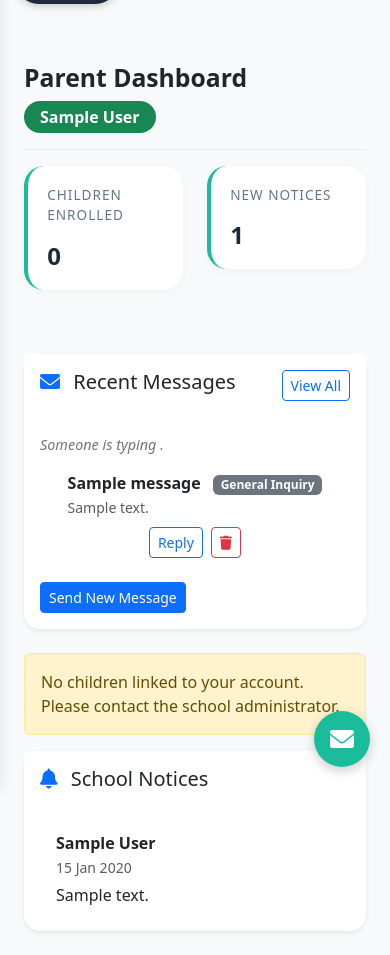
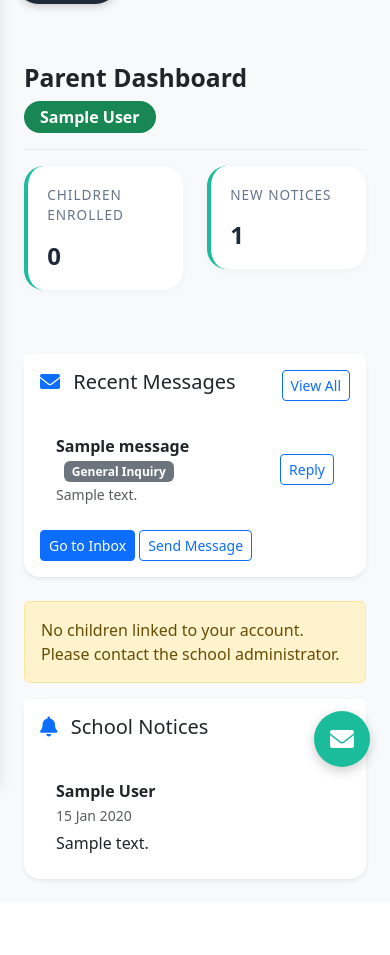
Before and after one commit to watson4040/scholaroid, a Django app: page /dashboard/parent/ in a window 390 px wide. Shown: the part 57-1012 px from the top of the page. After the commit the page ends 939 px from the top, so only its background shows below. Run offline with Django 5.2, Linux system fonts and the light colour scheme; a user stored in the database is signed in; tables that the repository leaves empty hold one stand-in row (values such as "Sample post").

Commit message:
Add 'Send Message' link to parent and admin dashboard sidebars

```diff
--- a/accountsApp/templates/accountsApp/dashboard_parent.html
+++ b/accountsApp/templates/accountsApp/dashboard_parent.html
@@ -4,7 +4,7 @@
 
 {% block extra_css %}
 <style>
-  /* Sidebar styling – your existing CSS */
+  /* ─── Sidebar styling ─── */
   .parent-sidebar {
     position: fixed;
     top: 0;
@@ -146,64 +146,43 @@
     .stat-number { font-size: 1.5rem; }
     .fab-message { display: block; }
   }
-
-  /* Message widget – no animation to avoid blink */
-  .message-item {
-    transition: background 0.2s;
-  }
-  .message-item:hover {
-    background: #f8f9fa;
-  }
-  .message-item .delete-btn {
-    opacity: 0;
-    transition: opacity 0.2s;
-  }
-  .message-item:hover .delete-btn {
-    opacity: 1;
-  }
-  .typing-indicator {
-    display: none;
-    font-style: italic;
-    color: #6c757d;
-    font-size: 0.9rem;
-    padding: 0.5rem 0;
-  }
-  .typing-indicator .dots::after {
-    content: '...';
-    animation: dots 1.2s steps(3, end) infinite;
-  }
-  @keyframes dots {
-    0% { content: ''; }
-    33% { content: '.'; }
-    66% { content: '..'; }
-    100% { content: '...'; }
-  }
-  #messages-list {
-    max-height: 250px;
+  .message-preview {
+    max-height: 200px;
     overflow-y: auto;
   }
-  #messages-list .list-group-item {
-    flex-wrap: wrap;
+  .toast-container {
+    position: fixed;
+    top: 80px;
+    right: 20px;
+    z-index: 9999;
+    max-width: 350px;
   }
-  #messages-list .list-group-item > div:first-child {
-    flex: 1 1 70%;
-    min-width: 150px;
+  .toast-message {
+    background: #fff;
+    border-radius: 8px;
+    padding: 12px 20px;
+    margin-bottom: 10px;
+    box-shadow: 0 4px 12px rgba(0,0,0,0.15);
+    border-left: 4px solid #28a745;
+    animation: slideIn 0.3s ease forwards;
+    display: flex;
+    align-items: center;
+    gap: 10px;
+    font-size: 14px;
   }
-  #messages-list .list-group-item > div:last-child {
-    flex: 0 0 auto;
+  .toast-message.error { border-left-color: #dc3545; }
+  .toast-message.warning { border-left-color: #ffc107; }
+  .toast-message.info { border-left-color: #17a2b8; }
+  .toast-message i { font-size: 20px; }
+  .toast-message .close-toast {
+    margin-left: auto;
+    cursor: pointer;
+    font-weight: bold;
+    color: #999;
   }
-  @media (max-width: 576px) {
-    #messages-list .list-group-item {
-      flex-direction: column;
-      align-items: stretch;
-    }
-    #messages-list .list-group-item > div:first-child {
-      flex: 1 1 100%;
-      margin-bottom: 8px;
-    }
-    #messages-list .list-group-item > div:last-child {
-      text-align: right;
-    }
+  @keyframes slideIn {
+    from { transform: translateX(100%); opacity: 0; }
+    to { transform: translateX(0); opacity: 1; }
   }
 </style>
 {% endblock %}
@@ -233,6 +212,10 @@
     <a class="nav-link" href="#children"><i class="fas fa-child"></i> My Children</a>
     <a class="nav-link" href="{% url 'inbox' %}">
       <i class="fas fa-envelope"></i> Messages
+    </a>
+    <!-- ─── NEW: Send Message link ─── -->
+    <a class="nav-link" href="{% url 'send_message_to_any' %}">
+      <i class="fas fa-paper-plane"></i> Send Message
     </a>
     <a class="nav-link" href="{% url 'parent_invoices' %}">
       <i class="fas fa-file-invoice-dollar"></i> Fees & Payments
@@ -271,24 +254,23 @@
       </div>
     </div>
 
-    <!-- Message Widget with auto-refresh (no blink) -->
+    <!-- Message Widget -->
     <div id="messages" class="card shadow-sm border-0 rounded-4 mb-4">
       <div class="card-header bg-white border-0 pt-3 d-flex justify-content-between align-items-center">
         <h5><i class="fas fa-envelope me-2 text-primary"></i> Recent Messages</h5>
         <a href="{% url 'inbox' %}" class="btn btn-sm btn-outline-primary">View All</a>
       </div>
       <div class="card-body">
-        <div id="typing-indicator" class="typing-indicator">Someone is typing <span class="dots"></span></div>
         <ul id="messages-list" class="list-group list-group-flush">
           <!-- Dynamically loaded by JavaScript -->
         </ul>
         <div class="mt-3">
-          <a href="{% url 'parent_send_message' %}" class="btn btn-primary btn-sm">Send New Message</a>
+          <a href="{% url 'inbox' %}" class="btn btn-primary btn-sm">Go to Inbox</a>
+          <a href="{% url 'send_message_to_any' %}" class="btn btn-outline-primary btn-sm">Send Message</a>
         </div>
       </div>
     </div>
 
-    <!-- Children -->
     <div id="children">
       {% for child_data in children_data %}
       <div class="card shadow-sm border-0 rounded-4 mb-4">
@@ -343,7 +325,6 @@
       {% endfor %}
     </div>
 
-    <!-- Notices -->
     <div id="notices" class="card shadow-sm border-0 rounded-4">
       <div class="card-header bg-white border-0 pt-3">
         <h5><i class="fas fa-bell me-2 text-primary"></i> School Notices</h5>
@@ -365,77 +346,95 @@
   </div>
 </div>
 
+<!-- ─── TOAST CONTAINER ─── -->
+<div id="toast-container" class="toast-container"></div>
+
 <script>
   (function() {
-    const csrfToken = '{{ csrf_token }}';
-    const container = document.getElementById('messages-list');
-    const typingIndicator = document.getElementById('typing-indicator');
-
-    function getMessageIds() {
-      const items = container.querySelectorAll('li[data-mid]');
-      return Array.from(items).map(li => li.dataset.mid).filter(id => id);
+    // ─── Toast system ───
+    function showToast(message, type = 'success') {
+      const container = document.getElementById('toast-container');
+      if (!container) return;
+      const toast = document.createElement('div');
+      toast.className = `toast-message ${type}`;
+      let icon = 'fa-check-circle';
+      if (type === 'error') icon = 'fa-exclamation-circle';
+      else if (type === 'warning') icon = 'fa-exclamation-triangle';
+      else if (type === 'info') icon = 'fa-info-circle';
+      toast.innerHTML = `
+        <i class="fas ${icon}"></i>
+        <span>${message}</span>
+        <span class="close-toast">&times;</span>
+      `;
+      container.appendChild(toast);
+      setTimeout(() => { toast.remove(); }, 4000);
+      toast.querySelector('.close-toast').addEventListener('click', function() {
+        toast.remove();
+      });
     }
 
+    // ─── Show any Django messages as toasts ───
+    const msgContainer = document.getElementById('django-messages');
+    if (msgContainer) {
+      const msgs = msgContainer.querySelectorAll('ul.messagelist li, .alert');
+      msgs.forEach(el => {
+        let type = 'success';
+        if (el.classList.contains('error') || el.classList.contains('danger')) type = 'error';
+        else if (el.classList.contains('warning')) type = 'warning';
+        else if (el.classList.contains('info')) type = 'info';
+        showToast(el.textContent.trim(), type);
+        el.remove();
+      });
+      if (msgContainer.children.length === 0) msgContainer.remove();
+    }
+
+    // ─── Sidebar toggle for mobile ───
+    const toggleBtn = document.getElementById('mobileSidebarToggle');
+    const sidebar = document.getElementById('parentSidebar');
+    if (toggleBtn) {
+      toggleBtn.addEventListener('click', function(e) {
+        e.stopPropagation();
+        sidebar.classList.toggle('mobile-open');
+      });
+      document.addEventListener('click', function(event) {
+        if (window.innerWidth <= 768 && sidebar.classList.contains('mobile-open')) {
+          if (!sidebar.contains(event.target) && !toggleBtn.contains(event.target)) {
+            sidebar.classList.remove('mobile-open');
+          }
+        }
+      });
+    }
+
+    document.querySelectorAll('.parent-sidebar .nav-link[href^="#"]').forEach(anchor => {
+      anchor.addEventListener('click', function(e) {
+        e.preventDefault();
+        const target = document.querySelector(this.getAttribute('href'));
+        if (target) target.scrollIntoView({ behavior: 'smooth' });
+      });
+    });
+
+    // ─── Auto-refresh messages ───
     function refreshMessages() {
       fetch('/api/recent-messages/')
         .then(r => r.json())
         .then(data => {
-          // Update typing indicator
-          const anyTyping = data.messages && data.messages.some(msg => msg.is_typing);
-          typingIndicator.style.display = anyTyping ? 'block' : 'none';
-
+          const container = document.getElementById('messages-list');
+          if (container) {
             if (data.messages && data.messages.length > 0) {
-            // Compare IDs
-            const newIds = data.messages.map(msg => String(msg.id));
-            const currentIds = getMessageIds();
-            const same = newIds.length === currentIds.length && newIds.every(id => currentIds.includes(id));
-            if (same) {
-              // No change – do nothing to avoid blinking
-              return;
-            }
-
-            // Update list
               container.innerHTML = data.messages.map(msg => `
-              <li class="list-group-item d-flex justify-content-between align-items-center" data-mid="${msg.id}">
+                <li class="list-group-item d-flex justify-content-between align-items-center">
                   <div>
                     <strong>${msg.subject}</strong>
                     <span class="badge bg-secondary ms-2">${msg.type}</span>
                     <br>
                     <small class="text-muted">${msg.body}</small>
                   </div>
-                <div class="d-flex align-items-center gap-2">
+                  <div>
                     <a href="/conversation/${msg.sender_id}/" class="btn btn-sm btn-outline-primary">Reply</a>
-                  <button class="btn btn-sm btn-outline-danger delete-btn" data-mid="${msg.id}">
-                    <i class="fas fa-trash"></i>
-                  </button>
                   </div>
                 </li>
               `).join('');
-
-            // Rebind delete events
-            container.querySelectorAll('.delete-btn').forEach(btn => {
-              btn.addEventListener('click', function(e) {
-                e.preventDefault();
-                const mid = this.dataset.mid;
-                if (confirm('Delete this message?')) {
-                  fetch('/api/delete-message/', {
-                    method: 'POST',
-                    headers: {
-                      'X-CSRFToken': csrfToken,
-                      'Content-Type': 'application/json'
-                    },
-                    body: JSON.stringify({ message_id: mid })
-                  })
-                  .then(res => res.json())
-                  .then(() => refreshMessages())
-                  .catch(err => console.error('Delete error:', err));
-                }
-              });
-            });
             } else {
-            // No messages – show placeholder
-            const placeholder = container.querySelector('.text-center');
-            if (!placeholder) {
               container.innerHTML = `<li class="list-group-item text-center text-muted">No messages yet.</li>`;
             }
           }
@@ -443,50 +442,19 @@
         .catch(err => console.error('Fetch error:', err));
     }
 
-    // Initial bind for delete buttons on server-rendered content
-    container.querySelectorAll('.delete-btn').forEach(btn => {
-      btn.addEventListener('click', function(e) {
-        e.preventDefault();
-        const mid = this.dataset.mid;
-        if (confirm('Delete this message?')) {
-          fetch('/api/delete-message/', {
-            method: 'POST',
-            headers: {
-              'X-CSRFToken': csrfToken,
-              'Content-Type': 'application/json'
-            },
-            body: JSON.stringify({ message_id: mid })
-          })
-          .then(res => res.json())
-          .then(() => refreshMessages())
-          .catch(err => console.error('Delete error:', err));
+    refreshMessages();
+    setInterval(refreshMessages, 5000);
+
+    // ─── Active link highlighting ───
+    const currentPath = window.location.pathname;
+    document.querySelectorAll('.parent-sidebar .nav-link').forEach(link => {
+      const href = link.getAttribute('href');
+      if (href && currentPath.startsWith(href) && href !== '/dashboard/parent/') {
+        link.classList.add('active');
+      } else if (href && currentPath === href) {
+        link.classList.add('active');
       }
     });
-    });
-
-    // Start polling every 1.5 seconds
-    refreshMessages();
-    setInterval(refreshMessages, 1500);
-  })();
-</script>
-
-<script>
-  (function() {
-    const toggleBtn = document.getElementById('mobileSidebarToggle');
-    const sidebar = document.getElementById('parentSidebar');
-    if (toggleBtn) {
-      toggleBtn.addEventListener('click', (e) => {
-        e.stopPropagation();
-        sidebar.classList.toggle('mobile-open');
-      });
-      document.addEventListener('click', (event) => {
-        if (window.innerWidth <= 768 && sidebar.classList.contains('mobile-open')) {
-          if (!sidebar.contains(event.target) && !toggleBtn.contains(event.target)) {
-            sidebar.classList.remove('mobile-open');
-          }
-        }
-      });
-    }
   })();
 </script>
 {% endblock %}
```
Also changed, not shown: accountsApp/templates/accountsApp/dashboard.html (+82 -2 lines). Lines whose indentation alone changed are shown as unchanged.
